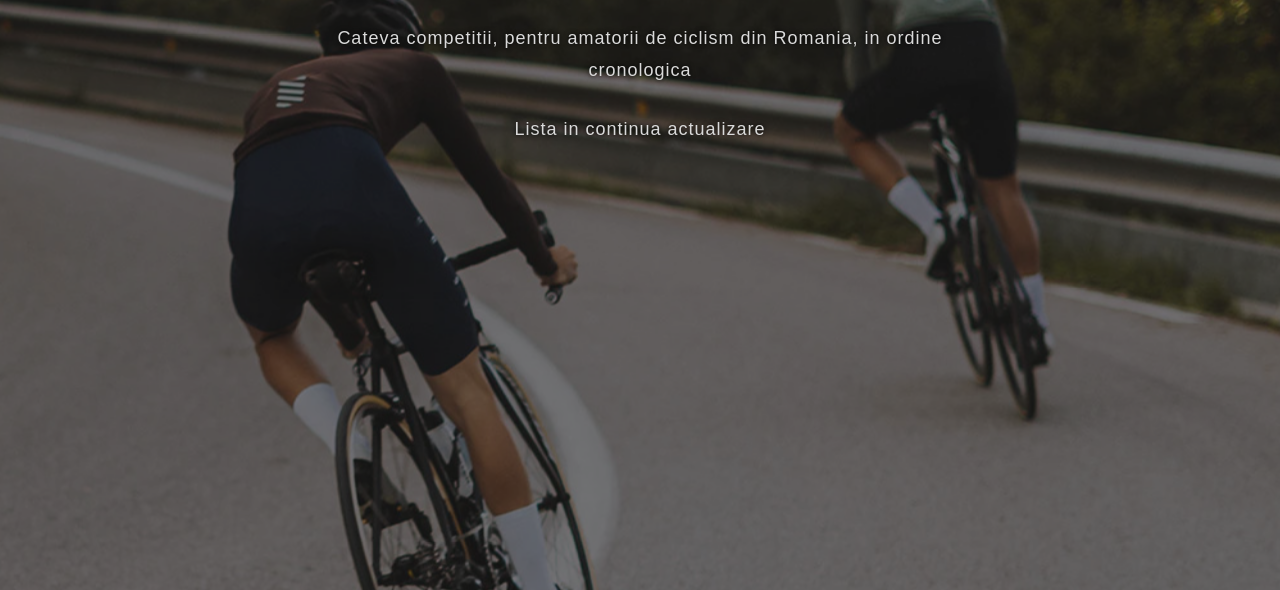
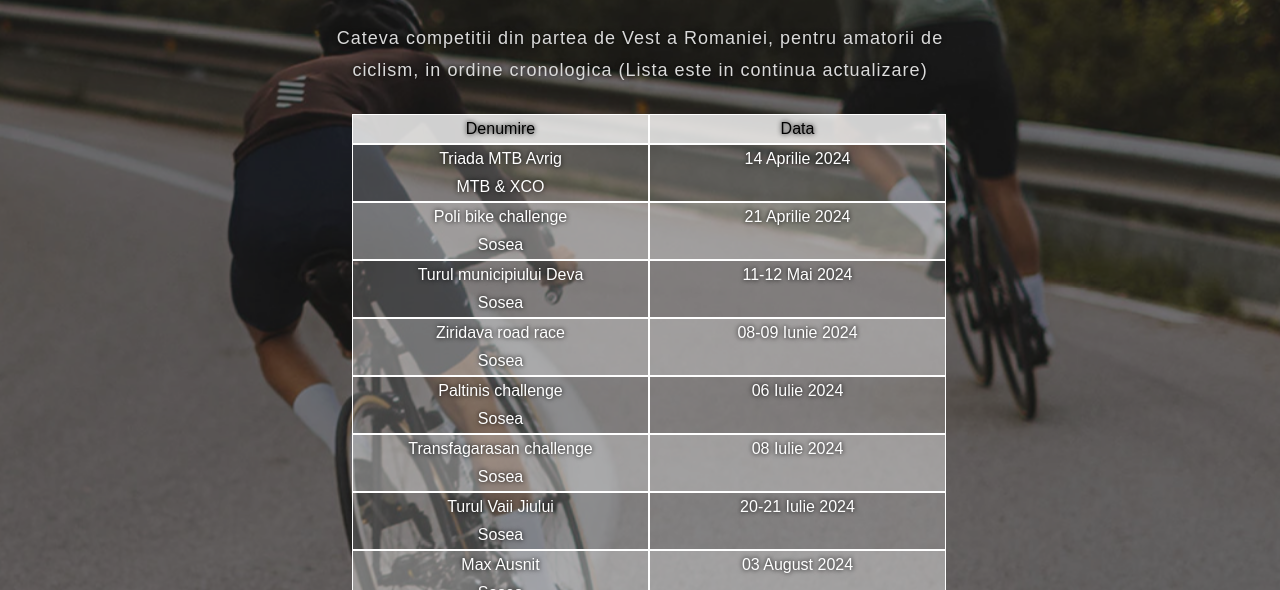
Before and after one commit to honz-cycling/honz-cycling.github.io, a plain HTML site: page index.html in a window 1280 px wide. Both pictures are taken after a click on the link "Competitii". Shown: the part 210-800 px from the top of the page. Drawn offline with Linux system fonts and the light colour scheme.

Commit message:
update competitions

```diff
--- a/files/style.css
+++ b/files/style.css
@@ -38,20 +38,6 @@
 /*********************
     - 1. Video Buttons -
 *********************/
-
-/*
-[class^="fa-"], [class*=" fa-"] {
-	font-family: FontAwesome;
-	speak: none;
-	font-style: normal;
-	font-weight: normal;
-	font-variant: normal;
-	text-transform: none;
-	line-height: 1;
-	-webkit-font-smoothing: antialiased;
-	-moz-osx-font-smoothing: grayscale;
-}
-*/
 
 .fa-play:before {
 	content: "\f04b";
@@ -284,12 +270,47 @@ textarea {
 	width: 100%;
 }
 
+.two {
+	-webkit-box-sizing:	border-box;
+	-moz-box-sizing:	border-box;
+	box-sizing:			border-box;
+	float: right;
+	margin:auto;
+}
+
+.two {
+	width: 90%;
+}
+
+.table-row {
+	-webkit-box-sizing:	border-box;
+	-moz-box-sizing:	border-box;
+	box-sizing:			border-box;
+	float: right;
+	margin:auto;
+}
+
+.table-row:hover {
+	background:rgba(198, 220, 235, 0.5);
+	color:#fff;
+}
+
+.table-row {
+	width: 90%;
+}
+
 .one-half {
 	-webkit-box-sizing:	border-box;
 	-moz-box-sizing:	border-box;
 	box-sizing:			border-box;
 	float: left;
-	padding-left: 38px;
+	font-size: 16px;
+	color: #000;
+	text-align: center;
+	text-shadow: 0 0 5px black;
+	background: rgba(255,255,255,0.8);
+	outline: none;
+	border:1px solid #fff;
 }
 
 .one-half {
@@ -308,6 +329,43 @@ textarea {
 
 .one-third {
 	width: 33%;
+}
+
+
+.table-row1 {
+	-webkit-box-sizing:	border-box;
+	-moz-box-sizing:	border-box;
+	box-sizing:			border-box;
+	float: left;
+	font-size: 16px;
+	color: #fff;
+	text-align: center;
+	text-shadow: 0 0 5px black;
+	background: rgba(255,255,255,0.2);
+	outline: none;
+	border:1px solid #fff;
+}
+
+.table-row1 {
+	width: 50%;
+}
+
+.table-row2 {
+	-webkit-box-sizing:	border-box;
+	-moz-box-sizing:	border-box;
+	box-sizing:			border-box;
+	float: left;
+	font-size: 16px;
+	color: #fff;
+	text-align: center;
+	text-shadow: 0 0 5px black;
+	background: rgba(255,255,255,0.4);
+	outline: none;
+	border:1px solid #fff;
+}
+
+.table-row2 {
+	width: 50%;
 }
 
 /* Forms */
@@ -1009,13 +1067,27 @@ transform:rotate(0deg);
 
 @media only screen and (max-width: 540px) {
 	.one-half  {
-		width: 100%;
+		width: 50%;
 	}
 }
 
 @media only screen and (max-width: 540px) {
 	.one-third  {
 		width: 80%;
+	}
+
+	.two  {
+		width: 90%;
+	}
+}
+
+@media only screen and (max-width: 540px) {
+	.table-row-third  {
+		width: 80%;
+	}
+
+	.table-row  {
+		width: 90%;
 	}
 }
 
@@ -1027,7 +1099,7 @@ transform:rotate(0deg);
 		padding: 28px 6px 28px;
 	}
 	.modal-toggle {
-		font-size: 16px;
+		font-size: 13px;
 	}
 	#newsletter-form .form-field {
 		margin: 0 0 14px;
--- a/index.html
+++ b/index.html
@@ -17,11 +17,7 @@
 	<!-- Included CSS Files -->
 	<script src="https://kit.fontawesome.com/c79bcd815a.js" crossorigin="anonymous"></script>
 	<link rel="stylesheet" type="text/css" media="all" href="files/style.css">
-	<link rel="stylesheet" type="text/css" media="all" href="files/css.css">
 	<script type="text/javascript" src="files/modernizr.js"></script>
-	<!--[if lt IE 9]>
-		<link rel="stylesheet" type="text/css" media="all" href="css/ie.css" />
-	<![endif]-->
 </head>
 
 <body>
@@ -82,7 +78,7 @@
 				</section>
 			</div>
 		</div>
-<!-- Modal page: About Us -->
+<!-- Modal page: Despre -->
 		<div id="modal" class="" style="display: none;">
 			<div class="inner">
 
@@ -111,7 +107,7 @@
 			</div>
 		</div>
 
-<!-- Modal page: Subscribe -->
+<!-- Modal page: Competitii -->
 <div id="modal2">
 	<div class="inner">
 		<!-- Modal toggle -->
@@ -120,13 +116,59 @@
 		<section class="content">
 			<h1 class="section-title">Competitii</h1>
 			<!-- Columns -->
-			<p class="subtitle">Cateva competitii, pentru amatorii de ciclism din Romania, in ordine cronologica</p>
-			<p class="subtitle">Lista in continua actualizare</p>
+			<p class="subtitle">Cateva competitii din partea de Vest a Romaniei, pentru amatorii de ciclism, in ordine cronologica (Lista este in continua actualizare)</p>
+			<div class="row">
+				<div class="two">
+					<div class="one-half">Denumire</div>
+					<div class="one-half">Data</div>
+				</div>
+				<div class="table-row">
+					<div class="table-row1">Triada MTB Avrig<br />MTB & XCO</div>
+					<div class="table-row1">14 Aprilie 2024<br />&nbsp;</div>
+				</div>
+				<div class="table-row">
+					<div class="table-row2">Poli bike challenge<br />Sosea</div>
+					<div class="table-row2">21 Aprilie 2024<br />&nbsp;</div>
+				</div>
+				<div class="table-row">
+					<div class="table-row1">Turul municipiului Deva<br />Sosea</div>
+					<div class="table-row1">11-12 Mai 2024<br />&nbsp;</div>
+				</div>
+				<div class="table-row">
+					<div class="table-row2">Ziridava road race<br />Sosea</div>
+					<div class="table-row2">08-09 Iunie 2024<br />&nbsp;</div>
+				</div>
+				<div class="table-row">
+					<div class="table-row1">Paltinis challenge<br />Sosea</div>
+					<div class="table-row1">06 Iulie 2024<br />&nbsp;</div>
+				</div>
+				<div class="table-row">
+					<div class="table-row2">Transfagarasan challenge<br />Sosea</div>
+					<div class="table-row2">08 Iulie 2024<br />&nbsp;</div>
+				</div>
+				<div class="table-row">
+					<div class="table-row1">Turul Vaii Jiului<br />Sosea</div>
+					<div class="table-row1">20-21 Iulie 2024<br />&nbsp;</div>
+				</div>
+				<div class="table-row">
+					<div class="table-row2">Max Ausnit<br />Sosea</div>
+					<div class="table-row2">03 August 2024<br />&nbsp;</div>
+				</div>
+				<div class="table-row">
+					<div class="table-row1">Arad MTB trophy<br />MTB & XCO</div>
+					<div class="table-row1">01 Septembrie 2024<br />&nbsp;</div>
+				</div>
+				<div class="table-row">
+					<div class="table-row2">Resita MTB race<br />MTB & XCO</div>
+					<div class="table-row2">28 Septembrie 2024<br />&nbsp;</div>
+				</div>
+			</div>
+			<p class="subtitle">Lista completa a competitiilor din intreaga tara, se gasesc pe site-ul FRC: <a href="https://federatiadeciclism.ro/calendar/" target="_blank">Calendar competitti</a></p>
 		</section>
 	</div>
 </div>
 
-<!-- Modal page: Jurnal -->
+<!-- Modal page: Articole -->
 <div id="modal3">
 	<div class="inner">
 		<!-- Modal toggle -->
@@ -153,9 +195,7 @@
 
 	<!-- Content -->
 	<section class="content">
-
 		<h1 class="section-title">Contacteaza-ne</h1>
-
 		<!-- Columns -->
 			<div class="row">
 				<div class="one">
@@ -210,7 +250,7 @@
 		</div>
 	</div>
 </div>
-	Loading -->
+-->
 
 <!-- Included JS Files -->
 <script type="text/javascript" src="files/jquery-1.js"></script>
```
Also changed, not shown: files/favicon.jpg (added), files/scripts.js (line endings or trailing spaces). Lines whose indentation alone changed are shown as unchanged.
